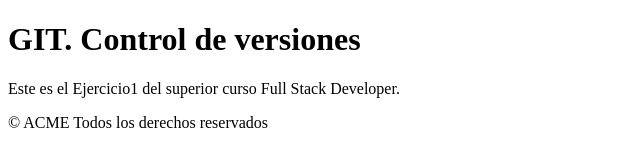
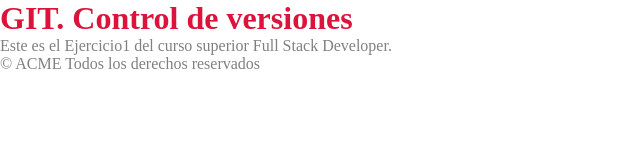
Before and after one commit to fran-cv/ejercicio1, a plain HTML site: page index.html in a window 1280 px wide. Shown: the whole page, without its empty margins (0-640 px from the left). Drawn offline with Linux system fonts and the light colour scheme.

Commit message:
add styles-script

```diff
--- /dev/null
+++ b/css/styles.css
@@ -0,0 +1,11 @@
+*{
+    margin: 0;
+    padding: 0;
+    box-sizing: border-box;
+}
+h1 {
+    color:crimson;
+}
+p {
+    color: grey;
+}
--- a/index.html
+++ b/index.html
@@ -1,20 +1,23 @@
 <!DOCTYPE html>
 <html lang="es">
+
 <head>
     <meta charset="UTF-8">
     <meta http-equiv="X-UA-Compatible" content="IE=edge">
     <meta name="viewport" content="width=device-width, initial-scale=1.0">
     <title>Prueba Ejercicio 1</title>
+    <link rel="stylesheet" href="./css/styles.css">
+</head>
 
-    </head>
 <body>
     <h1>GIT. Control de versiones</h1>
     <section>
-            <p>Este es el Ejercicio1 del superior curso Full Stack Developer.</p>
+        <p>Este es el Ejercicio1 del curso superior Full Stack Developer.</p>
     </section>
     <footer>
         <p>&copy; ACME Todos los derechos reservados</p>
     </footer>
+    <script src="./js/main.js"></script>
+</body>
 
-    </body>
 </html>
--- /dev/null
+++ b/js/main.js
@@ -0,0 +1 @@
+console.log('¡Hola Mundo!')
```
Lines whose indentation alone changed are shown as unchanged.
